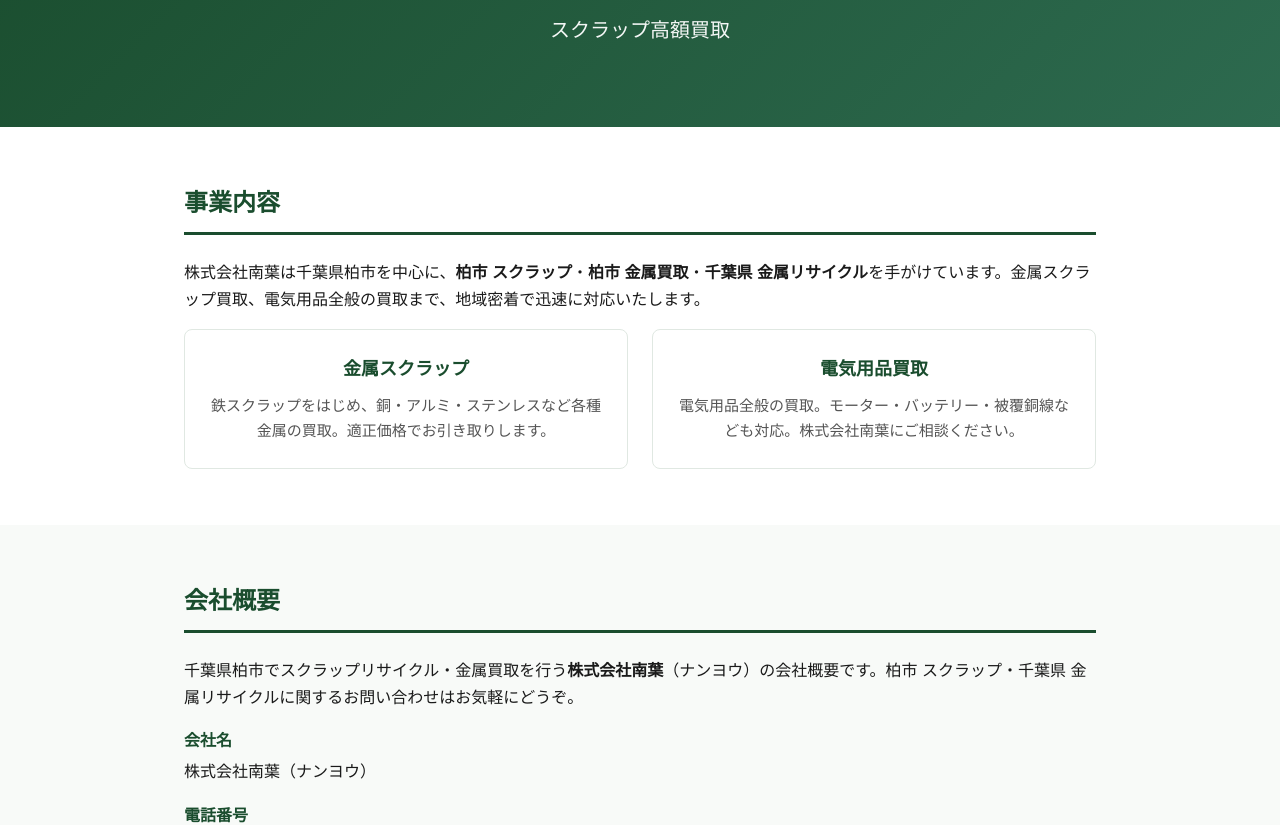
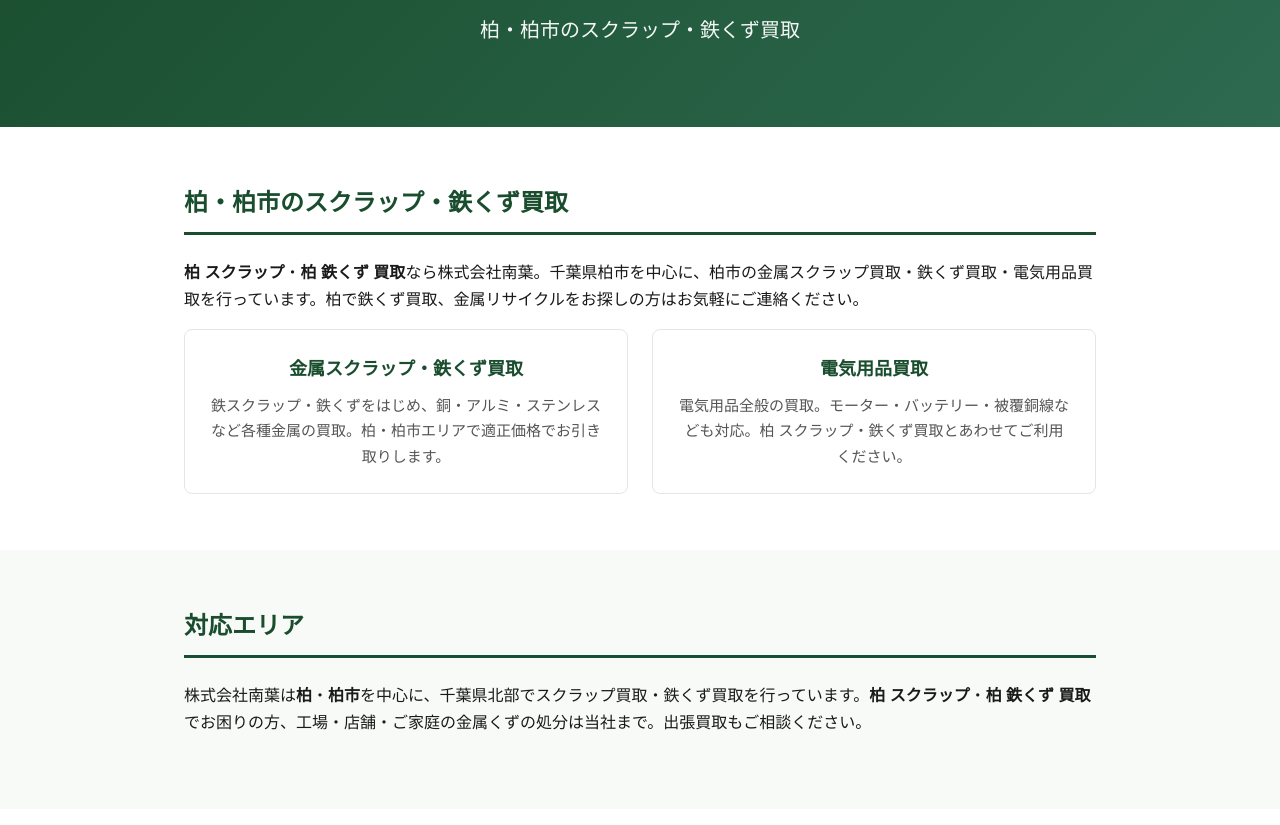
Before and after one commit to nefogam/nanyoukashiwa, a plain HTML site: page index.html in a window 1280 px wide. Shown: the part 128-953 px from the top of the page. Drawn offline with Linux system fonts and the light colour scheme.

Commit message:
Update index.html

```diff
--- a/index.html
+++ b/index.html
@@ -3,9 +3,9 @@
 <head>
   <meta charset="UTF-8">
   <meta name="viewport" content="width=device-width, initial-scale=1.0">
-  <title>株式会社南葉｜千葉県柏市のスクラップ・金属リサイクル</title>
-  <meta name="description" content="株式会社南葉は千葉県柏市でスクラップリサイクル・金属スクラップ買取・電気用品買取を行っています。柏市・千葉県の金属リサイクルはお任せください。地域密着で丁寧にご対応します。">
-  <meta name="keywords" content="株式会社南葉, 柏市 スクラップ, 柏市 金属買取, 千葉県 金属リサイクル, 鉄 スクラップ 価格, 銅 買取価格, アルミ 買取">
+  <title>柏 スクラップ・鉄くず買取｜株式会社南葉｜千葉県柏市の金属リサイクル</title>
+  <meta name="description" content="柏・柏市のスクラップ・鉄くず買取なら株式会社南葉。柏 スクラップ、柏 鉄くず 買取、金属買取を千葉県柏市で対応。地域密着で迅速にご対応します。">
+  <meta name="keywords" content="柏 スクラップ, 柏 鉄くず 買取, 柏 金属買取, 柏市 スクラップ, 株式会社南葉, 千葉県 金属リサイクル, 鉄くず 買取 柏">
   <link rel="canonical" href="https://your-username.github.io/nanyo/">
   <style>
     :root {
@@ -141,7 +141,7 @@
     "@type": "LocalBusiness",
     "name": "株式会社南葉",
     "alternateName": "ナンヨウ",
-    "description": "千葉県柏市でスクラップリサイクル・金属スクラップ買取・電気用品買取を行う株式会社南葉です。柏市・千葉県の金属リサイクルに対応しています。",
+    "description": "柏・柏市のスクラップ・鉄くず買取、金属リサイクルを行う株式会社南葉です。柏 スクラップ、柏 鉄くず 買取に対応。千葉県柏市で地域密着営業。",
     "url": "https://your-username.github.io/nanyo/",
     "telephone": "+81-80-4412-6733",
     "address": {
@@ -164,32 +164,39 @@
   <header class="hero">
     <div class="container">
       <h1>株式会社南葉</h1>
-      <p class="lead">スクラップ高額買取</p>
+      <p class="lead">柏・柏市のスクラップ・鉄くず買取</p>
     </div>
   </header>
 
   <main>
     <section class="section" id="business">
       <div class="container">
-        <h2 class="section-title">事業内容</h2>
-        <p>株式会社南葉は千葉県柏市を中心に、<strong>柏市 スクラップ</strong>・<strong>柏市 金属買取</strong>・<strong>千葉県 金属リサイクル</strong>を手がけています。金属スクラップ買取、電気用品全般の買取まで、地域密着で迅速に対応いたします。</p>
+        <h2 class="section-title">柏・柏市のスクラップ・鉄くず買取</h2>
+        <p><strong>柏 スクラップ</strong>・<strong>柏 鉄くず 買取</strong>なら株式会社南葉。千葉県柏市を中心に、柏市の金属スクラップ買取・鉄くず買取・電気用品買取を行っています。柏で鉄くず買取、金属リサイクルをお探しの方はお気軽にご連絡ください。</p>
         <div class="business-grid">
           <div class="business-card">
-            <h3>金属スクラップ</h3>
-            <p>鉄スクラップをはじめ、銅・アルミ・ステンレスなど各種金属の買取。適正価格でお引き取りします。</p>
+            <h3>金属スクラップ・鉄くず買取</h3>
+            <p>鉄スクラップ・鉄くずをはじめ、銅・アルミ・ステンレスなど各種金属の買取。柏・柏市エリアで適正価格でお引き取りします。</p>
           </div>
           <div class="business-card">
             <h3>電気用品買取</h3>
-            <p>電気用品全般の買取。モーター・バッテリー・被覆銅線なども対応。株式会社南葉にご相談ください。</p>
+            <p>電気用品全般の買取。モーター・バッテリー・被覆銅線なども対応。柏 スクラップ・鉄くず買取とあわせてご利用ください。</p>
           </div>
         </div>
+      </div>
+    </section>
+
+    <section class="section" id="area">
+      <div class="container">
+        <h2 class="section-title">対応エリア</h2>
+        <p>株式会社南葉は<strong>柏</strong>・<strong>柏市</strong>を中心に、千葉県北部でスクラップ買取・鉄くず買取を行っています。<strong>柏 スクラップ</strong>・<strong>柏 鉄くず 買取</strong>でお困りの方、工場・店舗・ご家庭の金属くずの処分は当社まで。出張買取もご相談ください。</p>
       </div>
     </section>
 
     <section class="section" id="company">
       <div class="container">
         <h2 class="section-title">会社概要</h2>
-        <p>千葉県柏市でスクラップリサイクル・金属買取を行う<strong>株式会社南葉</strong>（ナンヨウ）の会社概要です。柏市 スクラップ・千葉県 金属リサイクルに関するお問い合わせはお気軽にどうぞ。</p>
+        <p><strong>柏 スクラップ</strong>・<strong>柏 鉄くず 買取</strong>を手がける<strong>株式会社南葉</strong>（ナンヨウ）の会社概要です。柏市・千葉県の金属リサイクルに関するお問い合わせはお気軽にどうぞ。</p>
         <dl class="company-dl">
           <dt>会社名</dt>
           <dd>株式会社南葉（ナンヨウ）</dd>
@@ -206,7 +213,7 @@
     <section class="section" id="contact">
       <div class="container">
         <h2 class="section-title">お問い合わせ</h2>
-        <p>金属スクラップ買取・電気用品買取のご依頼は、株式会社南葉までお問い合わせください。柏市・千葉県エリアで対応しています。</p>
+        <p>柏 スクラップ・柏 鉄くず 買取・金属買取のご依頼は、株式会社南葉まで。柏・柏市・千葉県エリアで対応しています。</p>
         <p class="contact-tel"><a href="tel:08044126733">080-4412-6733</a></p>
         <form action="#" method="post" style="max-width: 480px;">
           <div class="form-group">
@@ -230,7 +237,7 @@
   <footer>
     <div class="container">
       <p><a href="tel:08044126733">080-4412-6733</a></p>
-      <p>© 株式会社南葉（ナンヨウ）　千葉県柏市のスクラップ・金属リサイクル</p>
+      <p>© 株式会社南葉（ナンヨウ）　柏 スクラップ・鉄くず買取　千葉県柏市</p>
     </div>
   </footer>
 </body>
```
